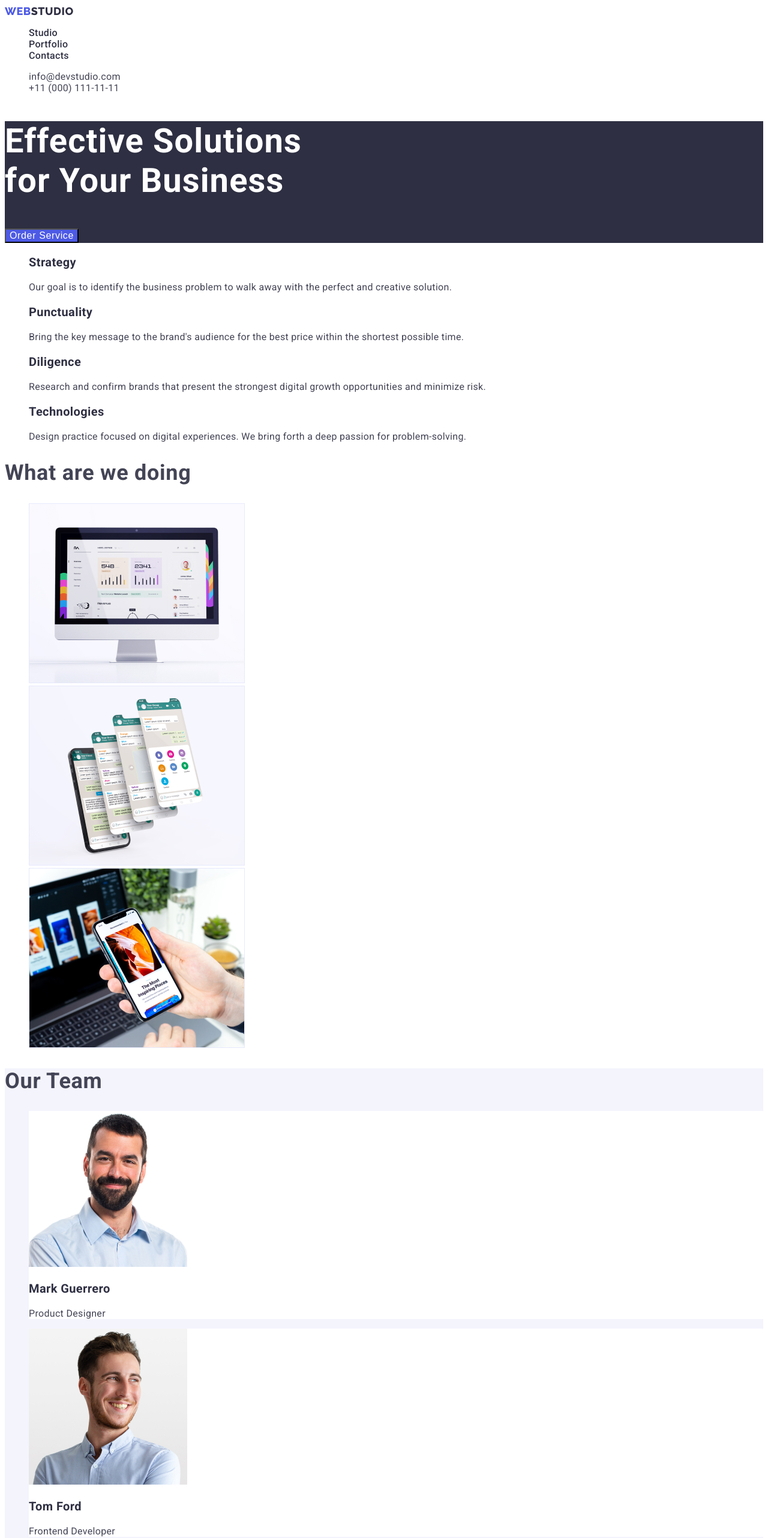
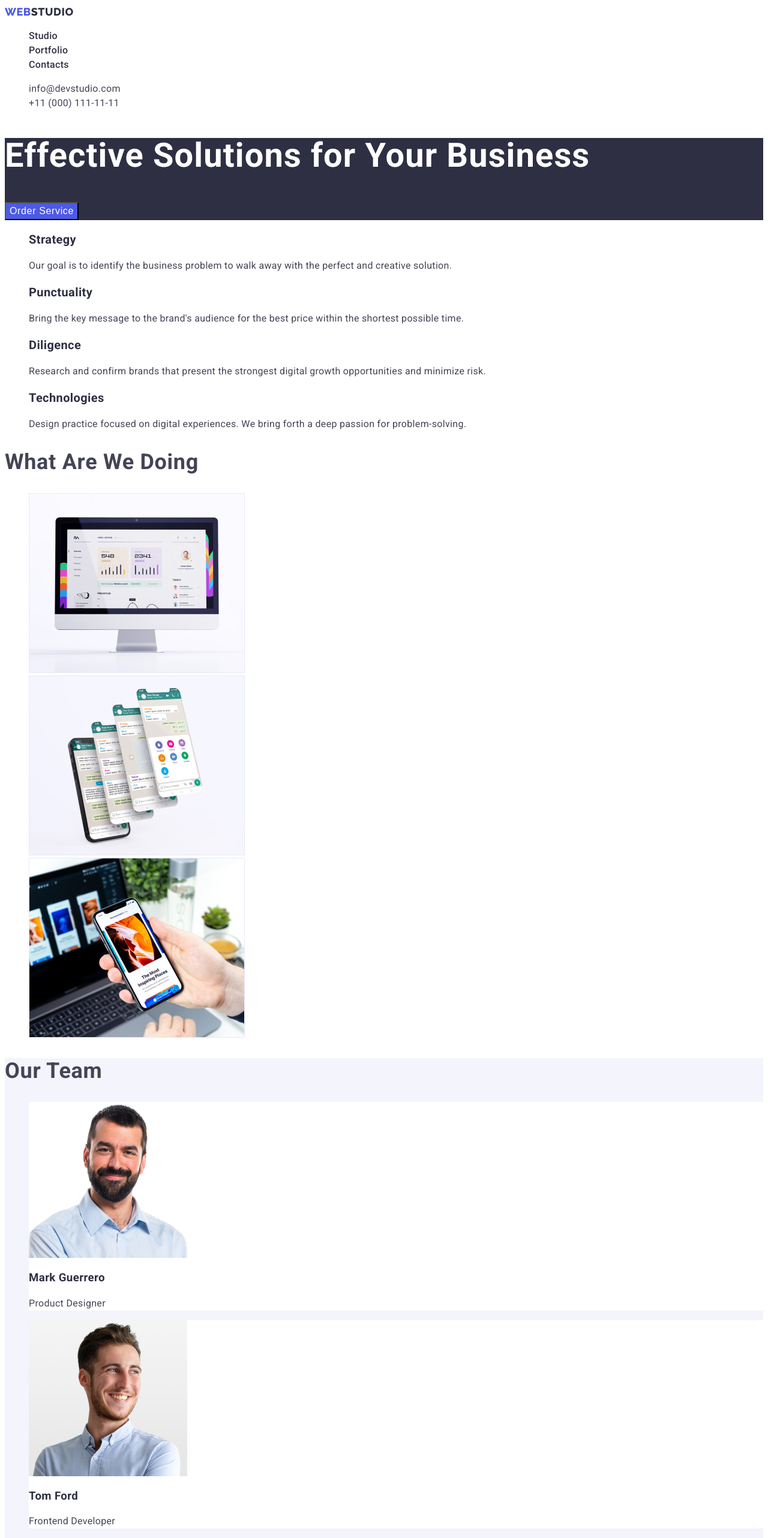
Before and after one commit to ValentynKrasovskyi/goit-markup-hw-02, a plain HTML site: page index.html in a window 1280 px wide. Shown: the top 2564 px of the page at 60% size. Drawn offline with Linux system fonts and the light colour scheme.

Commit message:
Add files via upload

```diff
--- a/css/styles.css
+++ b/css/styles.css
@@ -5,7 +5,7 @@
   --primary-bcg-color: #f4f4fd;
 }
 body {
-  color: #434455;
+  color: var(--primary-text-color);
   font-family: "Roboto", sans-serif;
   background-color: var(--primary-white-color);
   font-size: 16px;
@@ -20,7 +20,7 @@ body {
 .logo {
   font-family: "Raleway", sans-serif;
   font-size: 18px;
-  line-height: 1, 33;
+  line-height: 1.33;
   letter-spacing: 0.03em;
   text-transform: uppercase;
   color: #4d5ae5;
@@ -30,7 +30,7 @@ body {
 }
 /* header */
 .menu-link {
-  line-height: 1, 5;
+  line-height: 1.5;
   font-weight: 500;
   letter-spacing: 0.02em;
   color: var(--tittle-text-color);
@@ -40,8 +40,7 @@ body {
 }
 .adress-link {
   font-style: normal;
-  font-size: 16px;
-  line-height: 1, 5;
+  line-height: 1.5;
   letter-spacing: 0.02em;
   color: var(--primary-text-color);
 }
@@ -51,7 +50,7 @@ body {
 /* Hero */
 .main-btn {
   font-size: 16px;
-  line-height: 1, 5;
+  line-height: 1.5;
   display: flex;
   align-items: center;
   letter-spacing: 0.04em;
@@ -68,28 +67,28 @@ body {
 }
 .hero-title {
   font-size: 56px;
-  line-height: 1, 07;
+  line-height: 1.07;
   letter-spacing: 0.02em;
   color: var(--primary-white-color);
 }
 /* Our Features */
 .features-title {
   font-size: 20px;
-  line-height: 1, 2;
+  line-height: 1.2;
   letter-spacing: 0.02em;
   color: var(--tittle-text-color);
 }
 .features-text {
-  line-height: 1, 5;
+  line-height: 1.5;
   letter-spacing: 0.02em;
   color: var(--primary-text-color);
 }
 /* What are we doing */
 .section-title {
-  font-weight: 700;
   font-size: 36px;
-  line-height: 1, 1;
+  line-height: 1.2;
   letter-spacing: 0.02em;
+  text-transform: capitalize;
 }
 /* Our team */
 .our-team {
@@ -99,14 +98,12 @@ body {
   background-color: var(--primary-white-color);
 }
 .team-title {
-  font-size: 20px;
-  line-height: 1, 2;
+  line-height: 1.2;
   letter-spacing: 0.02em;
   color: var(--tittle-text-color);
 }
 .team-text {
-  font-size: 16px;
-  line-height: 1, 5;
+  line-height: 1.5;
   letter-spacing: 0.02em;
 }
 /* footer */
@@ -114,7 +111,7 @@ body {
   background-color: var(--tittle-text-color);
 }
 .footer-text {
-  line-height: 1, 5;
+  line-height: 1.5;
   letter-spacing: 0.02em;
   color: #e7e9fc;
 }
@@ -124,7 +121,7 @@ body {
 /* Portfolio */
 .modal-btn {
   font-size: 16px;
-  line-height: 1, 5;
+  line-height: 1.5;
   align-items: center;
   text-align: center;
   letter-spacing: 0.04em;
@@ -149,13 +146,13 @@ body {
 }
 .portfolio-title {
   font-size: 20px;
-  line-height: 1, 2;
+  font-weight: 500;
+  line-height: 1.2;
   letter-spacing: 0.02em;
   color: var(--tittle-text-color);
 }
 .portfolio-text {
-  font-size: 16px;
-  line-height: 1, 5;
+  line-height: 1.5;
   letter-spacing: 0.02em;
   color: var(--primary-text-color);
 }
--- a/index.html
+++ b/index.html
@@ -49,10 +49,7 @@
     </header>
     <main>
       <section class="hero">
-        <h1 class="hero-title">
-          Effective Solutions<br />
-          for Your Business
-        </h1>
+        <h1 class="hero-title">Effective Solutions for Your Business</h1>
         <button class="main-btn" type="button">Order Service</button>
       </section>
 
```
